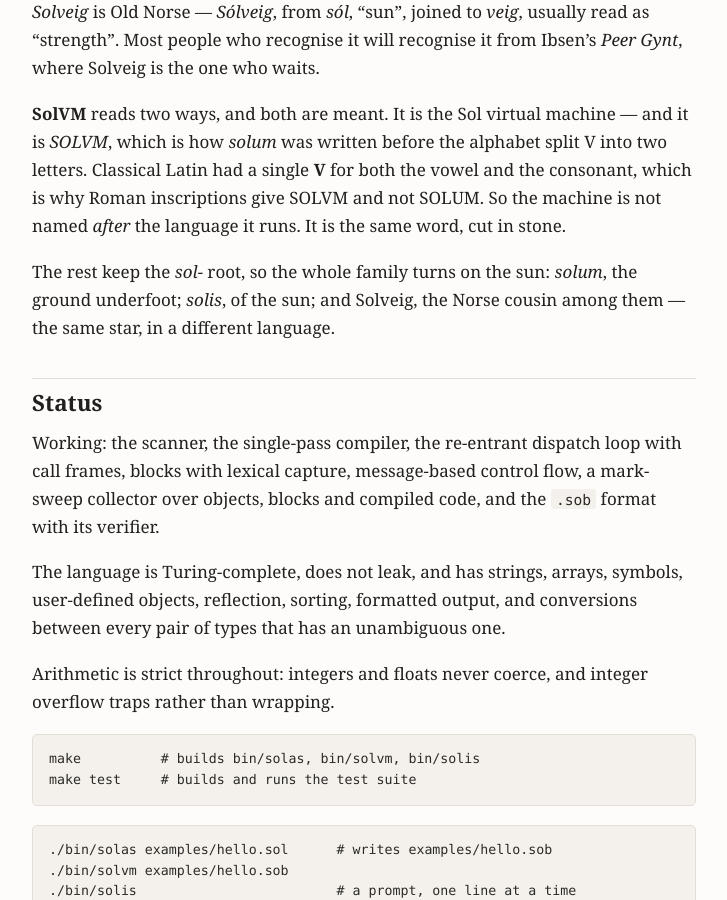
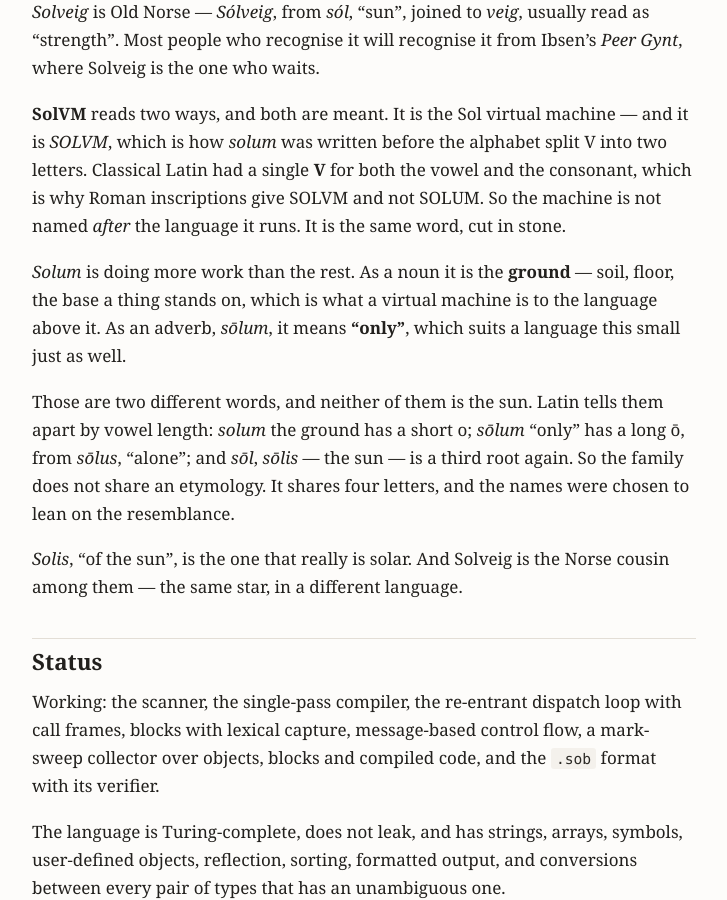
Before and after one commit to hansolovkarlsson/Solveig, a Jekyll site: the page built from index.md, in a window 1280 px wide and 900 px high, scrolled down 1363 px. Shown: the whole window, without its empty margins (276-1003 px from the left). Built offline with Jekyll 4.4.1, drawn with Linux system fonts in a browser that asks for light colours.

Commit message:
Give solum its other meanings
The note said solum was "the ground underfoot" and left it there.

As a noun it is the ground -- soil, floor, the base a thing stands on,
which is what a virtual machine is to the language above it. As an
adverb, solum, it means "only", which suits a language this small just
as well.

Adding the second sense makes the old claim wrong, so that goes too.
The paragraph said the family "keeps the sol- root, so the whole family
turns on the sun". It does not: solum the ground has a short o, solum
"only" has a long o from solus "alone", and sol, solis -- the sun -- is
a third root again. Three words, no shared etymology. What the family
shares is four letters, and the names were chosen to lean on that.

Solis is the one that really is solar.

Co-Authored-By: Claude Opus 5 <noreply@anthropic.com>

```diff
--- a/index.md
+++ b/index.md
@@ -67,9 +67,19 @@ consonant, which is why Roman inscriptions give SOLVM and not SOLUM. So the
 machine is not named *after* the language it runs. It is the same word, cut in
 stone.
 
-The rest keep the *sol-* root, so the whole family turns on the sun: *solum*,
-the ground underfoot; *solis*, of the sun; and Solveig, the Norse cousin among
-them — the same star, in a different language.
+*Solum* is doing more work than the rest. As a noun it is the **ground** — soil,
+floor, the base a thing stands on, which is what a virtual machine is to the
+language above it. As an adverb, *sōlum*, it means **"only"**, which suits a
+language this small just as well.
+
+Those are two different words, and neither of them is the sun. Latin tells them
+apart by vowel length: *solum* the ground has a short o; *sōlum* "only" has a
+long ō, from *sōlus*, "alone"; and *sōl*, *sōlis* — the sun — is a third root
+again. So the family does not share an etymology. It shares four letters, and
+the names were chosen to lean on the resemblance.
+
+*Solis*, "of the sun", is the one that really is solar. And Solveig is the Norse
+cousin among them — the same star, in a different language.
 
 ## Status
 
```
Also changed, not shown: README.md.
